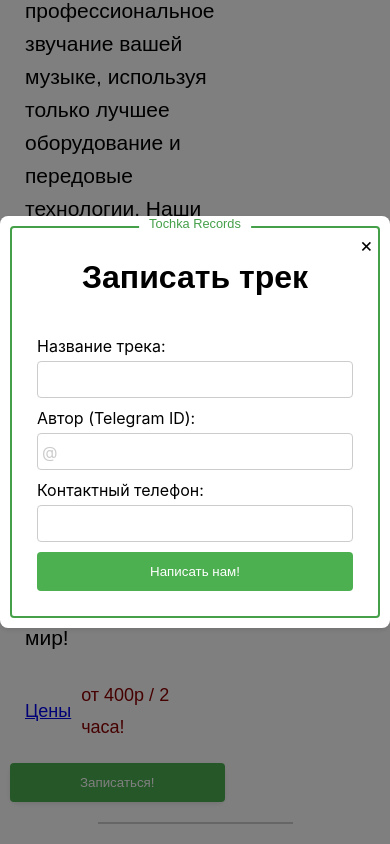
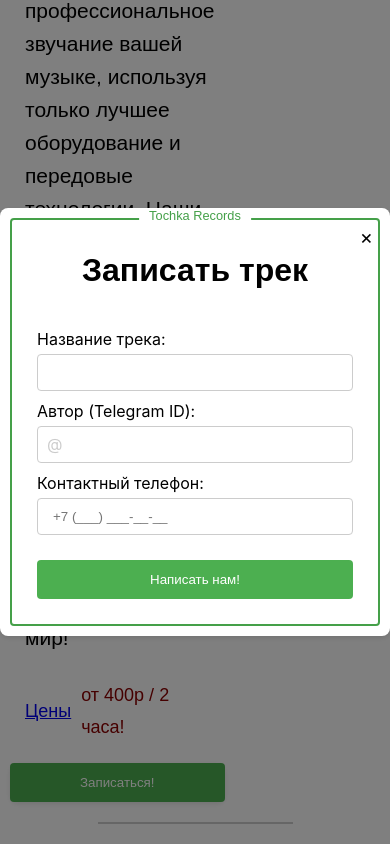
Before and after one commit to timofey1704/tochka-www, a React (Create React App) app in the folder frontend/: page / in a window 390 px wide. Both pictures are taken after a click on the button "Записаться!". Shown: the part 1008-1852 px from the top of the page. Built offline with nearby package versions, Linux system fonts and the light colour scheme.

Commit message:
added phone mask

```diff
--- a/frontend/package.json
+++ b/frontend/package.json
@@ -11,6 +11,7 @@
     "react": "^18.2.0",
     "react-dom": "^18.2.0",
     "react-icons": "^5.0.1",
+    "react-input-mask": "^2.0.4",
     "react-redux": "^8.1.3",
     "react-router-dom": "^6.22.3",
     "react-scripts": "5.0.1",
--- a/frontend/src/components/TrackFormPopup/TrackFormPopup.css
+++ b/frontend/src/components/TrackFormPopup/TrackFormPopup.css
@@ -114,8 +114,8 @@
 
 .at-symbol {
   position: absolute;
-  left: 5px;
-  top: 40%;
+  left: 10px;
+  top: 39%;
   transform: translateY(-50%);
   opacity: 0.5;
 }
@@ -125,7 +125,7 @@
 }
 
 #author {
-  padding-left: 20px;
+  padding-left: 25px;
 }
 
 /* mobile */
--- a/frontend/src/components/TrackFormPopup/TrackFormPopup.js
+++ b/frontend/src/components/TrackFormPopup/TrackFormPopup.js
@@ -1,5 +1,7 @@
 import React, { useState } from 'react'
 import { FaSpinner } from 'react-icons/fa'
+import InputMask from 'react-input-mask'
+
 import { useDispatch, useSelector } from 'react-redux'
 import {
   fetchTrack,
@@ -16,6 +18,8 @@ const TrackFormPopup = ({ onClose }) => {
   const [isLoading, setIsLoading] = useState(false)
   const [isAuthorEmpty, setIsAuthorEmpty] = useState(true)
   const isLoadingViaAPI = useSelector(selectIsLoadingViaAPI)
+  // eslint-disable-next-line
+  const [isPhoneEmpty, setIsPhoneEmpty] = useState(true)
   const dispatch = useDispatch()
 
   const handleTelegramRequest = async () => {
@@ -25,7 +29,7 @@ const TrackFormPopup = ({ onClose }) => {
     }
     setIsLoading(true)
     const trackDetails = {
-      message: `Название трека: ${title}, Автор: ${author}, Контактный номер: ${phone}`,
+      message: `Название трека: ${title}, Автор: ${author}, Контактный номер: +${phone}`,
     }
     try {
       await dispatch(
@@ -46,6 +50,13 @@ const TrackFormPopup = ({ onClose }) => {
   const handleAuthorChange = (e) => {
     setAuthor(e.target.value)
     setIsAuthorEmpty(e.target.value === '')
+  }
+
+  const handlePhoneChange = (e) => {
+    // Оставляем только цифры
+    const phoneValue = e.target.value.replace(/\D/g, '')
+    setPhone(phoneValue)
+    setIsPhoneEmpty(phoneValue === '')
   }
 
   return (
@@ -82,12 +93,16 @@ const TrackFormPopup = ({ onClose }) => {
 
             <div>
               <label htmlFor="phone">Контактный телефон: </label>
-              <input
-                type="text"
-                id="phone"
-                value={phone}
-                onChange={(e) => setPhone(e.target.value)}
-              />
+              <div className="phone-input-container">
+                <InputMask
+                  mask="+7 (999) 999-99-99"
+                  placeholder="+7 (___) ___-__-__"
+                  type="text"
+                  id="phone"
+                  value={phone}
+                  onChange={handlePhoneChange}
+                />
+              </div>
             </div>
 
             <button
```
Also changed, not shown: 1 other file (tests, documents, lock files or other folders).
